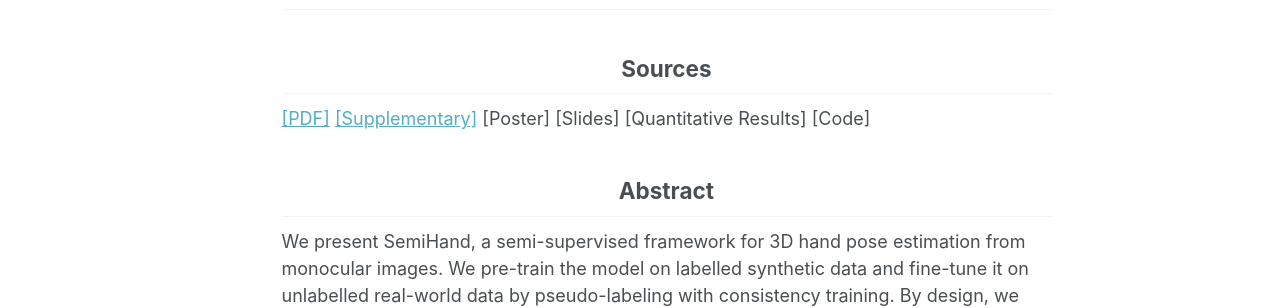
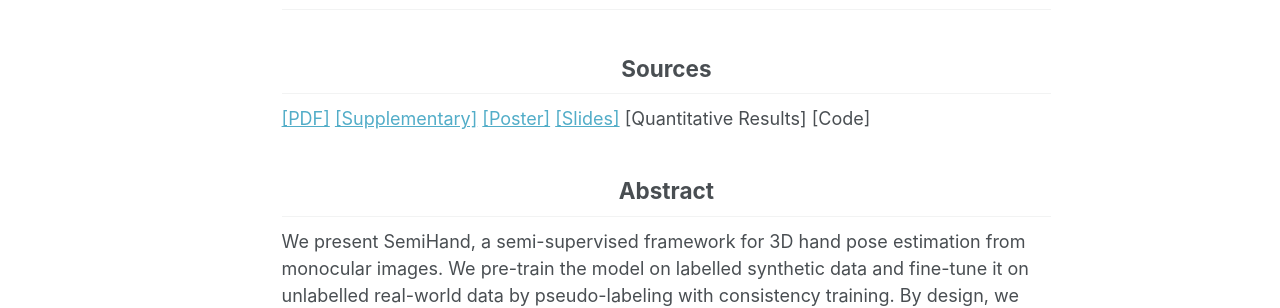
Before and after one commit to bestonebyone/mu4yang, a Jekyll site: the page built from _project/SemiHand.md, in a window 1280 px wide and 900 px high. Shown: the part 368-676 px from the top of the window. Built offline with Jekyll 4.4.1, drawn with Linux system fonts in a browser that asks for light colours; some of the changed lines change nothing that is shown.

Commit message:
update file

```diff
--- a/_project/SemiHand.md
+++ b/_project/SemiHand.md
@@ -34,7 +34,7 @@ permalink: /project/SemiHand
 
 <div align='center' ><h2>Sources</h2></div>
 
-<a href="https://www.mu4yang.com/files/project/semihand/semihand.pdf">[PDF]</a> <a href="https://www.mu4yang.com/files/project/semihand/semihand-supp.pdf">[Supplementary]</a>  [Poster] [Slides] [Quantitative Results] [Code]
+<a href="https://www.mu4yang.com/files/project/semihand/semihand.pdf">[PDF]</a> <a href="https://www.mu4yang.com/files/project/semihand/semihand-supp.pdf">[Supplementary]</a>  <a href="https://www.mu4yang.com/files/project/semihand/iccv21_semihand_poster.pdf">[Poster]</a> <a href="https://www.mu4yang.com/files/project/semihand/iccv21_semihand_slides.pdf">[Slides]</a> [Quantitative Results] [Code]
 
 <!-- <a href="">[Poster]</a>  <a href="">[Slides]</a>  <a href="">[Quantitative Results]</a>  <a href="">[Code]</a> -->
 
```
Also changed, not shown: 2 other files.
